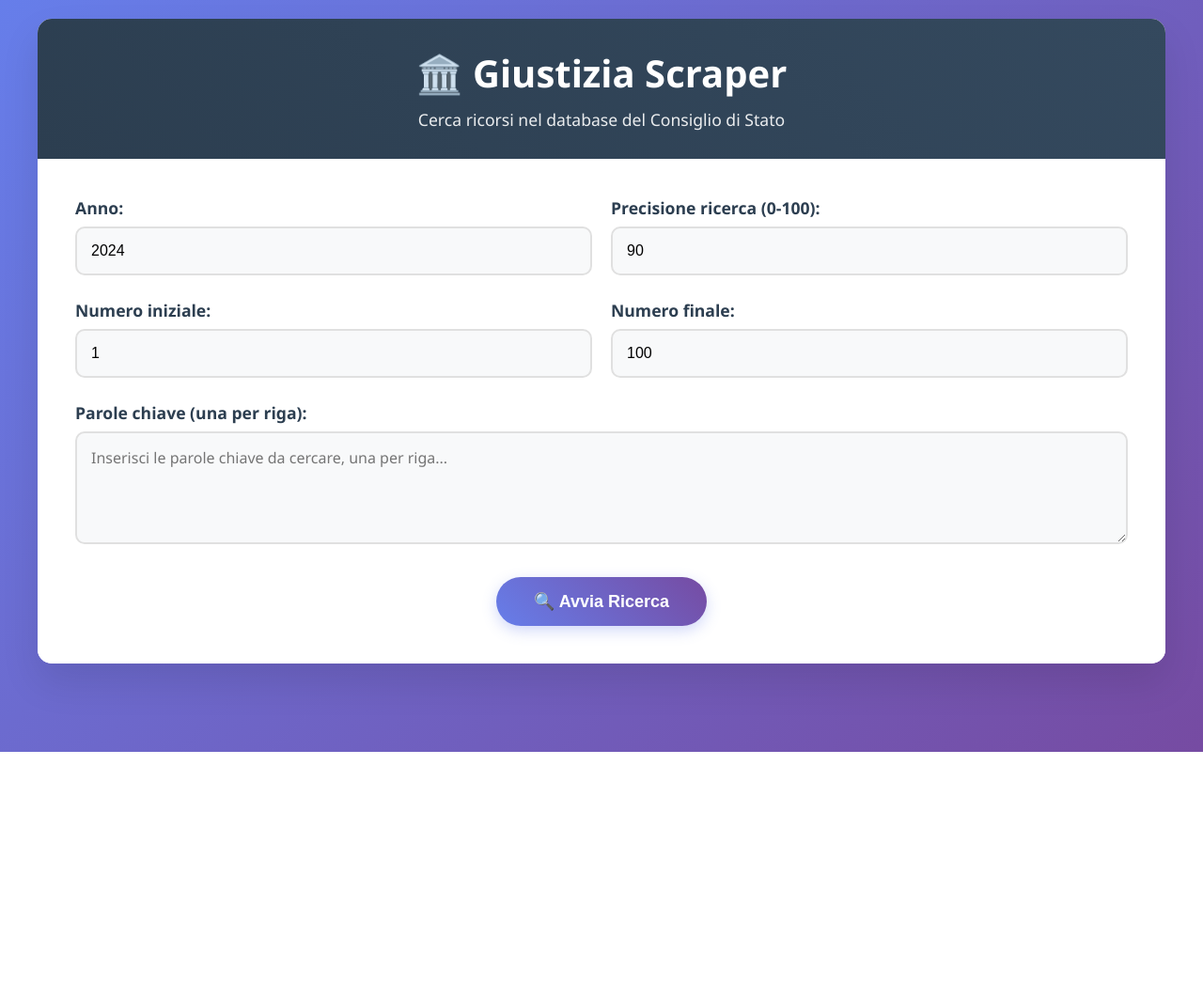
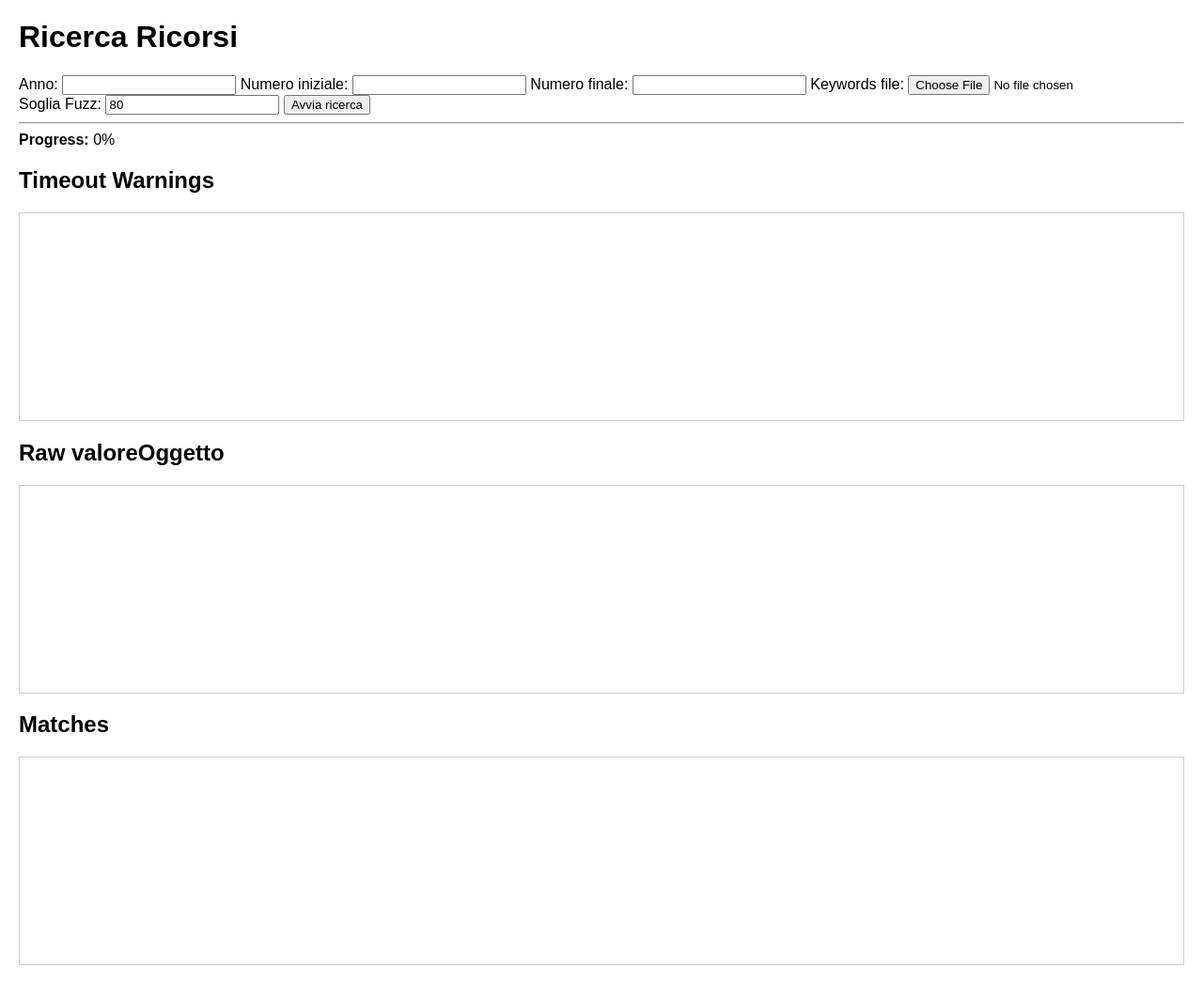
Before and after one commit to Hryuwu/giustizia-scraper, a Flask app: page / in a window 1280 px wide. Shown: the whole page at 94% size. Before the commit the page ends 800 px from the top, so only its background shows below. Run offline with Flask 3, Linux system fonts and the light colour scheme; some libraries are stand-ins or nearby versions.

Commit message:
Update index.html chat

```diff
--- a/templates/index.html
+++ b/templates/index.html
@@ -1,152 +1,118 @@
 <!DOCTYPE html>
-<html lang="it">
+<html>
 <head>
     <meta charset="UTF-8">
-    <meta name="viewport" content="width=device-width, initial-scale=1.0">
-    <title>Giustizia Scraper</title>
-    <link rel="stylesheet" href="static/styles.css">
+    <title>Ricerca Ricorsi</title>
+    <style>
+        body { font-family: Arial, sans-serif; margin: 20px; }
+        .log-box { border: 1px solid #ccc; padding: 10px; height: 200px; overflow-y: scroll; }
+        .log-entry { margin-bottom: 5px; }
+        .match { background-color: #d4edda; padding: 5px; border: 1px solid #c3e6cb; }
+        .timeout { background-color: #f8d7da; padding: 5px; border: 1px solid #f5c6cb; color: #721c24; }
+        .raw { background-color: #e2e3e5; padding: 5px; border: 1px solid #d6d8db; font-family: monospace; }
+    </style>
 </head>
 <body>
-    <div class="container">
-        <div class="header">
-            <h1>🏛️ Giustizia Scraper</h1>
-            <p>Cerca ricorsi nel database del Consiglio di Stato</p>
+    <h1>Ricerca Ricorsi</h1>
+
+    <!-- Your existing form -->
+    <form id="search-form">
+        <label>Anno:
+            <input type="number" id="year" name="year" required>
+        </label>
+        <label>Numero iniziale:
+            <input type="number" id="start_num" name="start_num" required>
+        </label>
+        <label>Numero finale:
+            <input type="number" id="end_num" name="end_num" required>
+        </label>
+        <label>Keywords file:
+            <input type="file" id="keywords" name="keywords" required>
+        </label>
+        <label>Soglia Fuzz:
+            <input type="number" id="fuzz_threshold" name="fuzz_threshold" value="80" required>
+        </label>
+        <button type="submit">Avvia ricerca</button>
+    </form>
+
+    <hr>
+
+    <!-- Progress -->
+    <div>
+        <strong>Progress:</strong> <span id="progress-text">0%</span>
     </div>
 
-        <div class="form-container">
-            <form id="scraperForm">
-                <div class="form-row">
-                    <div class="form-group">
-                        <label for="year">Anno:</label>
-                        <input type="number" id="yearInput" name="year" min="2000" max="2025" value="2024" required>
-                    </div>
+    <!-- Timeout Warnings -->
+    <h2>Timeout Warnings</h2>
+    <div id="timeout-log" class="log-box"></div>
 
-                    <div class="form-group">
-                        <label for="precision">Precisione ricerca (0-100):</label>
-                        <input type="number" id="precisionInput" name="precision" min="0" max="100" value="90" required>
-                    </div>
-                </div>
+    <!-- Raw valoreOggetto -->
+    <h2>Raw valoreOggetto</h2>
+    <div id="raw-log" class="log-box"></div>
 
-                <div class="form-row">
-                    <div class="form-group">
-                        <label for="startNum">Numero iniziale:</label>
-                        <input type="number" id="startNumInput" name="startNum" min="1" value="1" required>
-                    </div>
+    <!-- Matches -->
+    <h2>Matches</h2>
+    <div id="matches-log" class="log-box"></div>
 
-                    <div class="form-group">
-                        <label for="endNum">Numero finale:</label>
-                        <input type="number" id="endNumInput" name="endNum" min="1" value="100" required>
-                    </div>
-                </div>
-
-                <div class="form-group">
-                    <label for="keywords">Parole chiave (una per riga):</label>
-                    <textarea id="keywords" name="keywordsInput" placeholder="Inserisci le parole chiave da cercare, una per riga..." required></textarea>
-                </div>
-
-                <div class="btn-container">
-                    <button type="submit" class="btn-primary" id="startBtn">🔍 Avvia Ricerca</button>
-                </div>
-            </form>
-
-            <div class="progress-container" id="progressContainer">
-                <h3 id="progressText">Ricerca in corso...</h3>
-                <div class="progress-bar">
-                    <div class="progress-fill" id="progressFill"></div>
-                </div>
-                <p id="progressStatus">0 / 0 ricorsi processati</p>
-            </div>
-        </div>
-
-        <div class="results-container" id="resultsContainer">
-            <div class="results-header">
-                <h2>📋 Risultati della Ricerca</h2>
-                <p id="resultsCount"></p>
-            </div>
-
-            <table class="results-table" id="resultsTable">
-                <thead>
-                    <tr>
-                        <th>Parola Chiave</th>
-                        <th>Numero Ricorso</th>
-                        <th>Anno</th>
-                    </tr>
-                </thead>
-                <tbody id="resultsBody">
-                </tbody>
-            </table>
-        </div>
-    </div>
-<!-- Add this in the <head> or just before closing </body> -->
-<script src="/socket.io/socket.io.js"></script>
+    <script src="https://cdnjs.cloudflare.com/ajax/libs/socket.io/4.5.4/socket.io.min.js"></script>
     <script>
-  document.addEventListener("DOMContentLoaded", function () {
         const socket = io();
 
-    // Example: when user clicks "Start Scrape" button
-    document.getElementById("startScrapeBtn").addEventListener("click", function () {
-      const year = document.getElementById("yearInput").value;
-      const startNum = parseInt(document.getElementById("startNumInput").value, 10);
-      const endNum = parseInt(document.getElementById("endNumInput").value, 10);
-      const keywords = document.getElementById("keywordsInput").value.split(",").map(k => k.trim());
-      const precision = parseInt(document.getElementById("precisionInput").value, 10);
-
-      // Send start event to backend
-      socket.emit("start_scrape", { year, startNum, endNum, keywords, precision });
-
-      // Clear previous output
-      clearResults();
+        // Progress update with elapsed time
+        socket.on('progress_update', data => {
+            document.getElementById('progress-text').innerText =
+                `${data.percentage.toFixed(2)}% - ${data.status}`;
         });
 
-    // Receive progress updates from backend
-    socket.on("progress_update", function(data) {
-      updateProgress(data.current, data.total, data.percentage, data.status);
+        // Timeout warnings
+        socket.on('timeout_warning', data => {
+            const log = document.getElementById('timeout-log');
+            const entry = document.createElement('div');
+            entry.classList.add('log-entry', 'timeout');
+            entry.innerText = `⚠️ Timeout on ${data.case_number}: ${data.reason}`;
+            log.appendChild(entry);
+            log.scrollTop = log.scrollHeight;
         });
 
-    // Receive keyword hit results
-    socket.on("result_found", function(data) {
-      addResult(data.keyword, data.case_number, data.match_score, data.match_method);
+        // Raw valoreOggetto
+        socket.on('raw_content', data => {
+            const log = document.getElementById('raw-log');
+            const entry = document.createElement('div');
+            entry.classList.add('log-entry', 'raw');
+            entry.innerText = `[${data.case_number}] ${data.content}`;
+            log.appendChild(entry);
+            log.scrollTop = log.scrollHeight;
         });
 
-    // Scraping complete event
-    socket.on("scraping_complete", function(data) {
-      showCompleteMessage(data.total_found);
+        // Matches found
+        socket.on('match_found', data => {
+            const log = document.getElementById('matches-log');
+            const entry = document.createElement('div');
+            entry.classList.add('log-entry', 'match');
+            entry.innerText = `✅ Match in ${data.case_number} — Keyword: "${data.keyword}" (Score: ${data.score})`;
+            log.appendChild(entry);
+            log.scrollTop = log.scrollHeight;
         });
 
-    // Scraping error event
-    socket.on("scraping_error", function(data) {
-      showError(data.error);
-    });
+        // Handle form submission (send to backend via Socket.IO)
+        document.getElementById('search-form').addEventListener('submit', e => {
+            e.preventDefault();
 
-    // Add helper functions:
-    function updateProgress(current, total, percentage, status) {
-      // Update progress bar and status text in your page
-      document.getElementById("progressBar").value = percentage;
-      document.getElementById("statusText").textContent = status;
-      document.getElementById("progressText").textContent = `${current} / ${total}`;
-    }
+            const formData = new FormData(e.target);
+            const payload = {
+                year: formData.get('year'),
+                start_num: parseInt(formData.get('start_num')),
+                end_num: parseInt(formData.get('end_num')),
+                fuzz_threshold: parseInt(formData.get('fuzz_threshold'))
+            };
 
-    function addResult(keyword, caseNumber, score, method) {
-      const resultsDiv = document.getElementById("results");
-      const item = document.createElement("div");
-      item.textContent = `Keyword "${keyword}" found in case ${caseNumber} (score: ${score}, method: ${method})`;
-      resultsDiv.appendChild(item);
-    }
-
-    function showCompleteMessage(totalFound) {
-      alert(`Scraping complete! Total matches found: ${totalFound}`);
-    }
-
-    function showError(errorMsg) {
-      alert(`Error during scraping: ${errorMsg}`);
-    }
-
-    function clearResults() {
-      document.getElementById("results").innerHTML = "";
-      document.getElementById("progressBar").value = 0;
-      document.getElementById("statusText").textContent = "";
-      document.getElementById("progressText").textContent = "";
-    }
+            const file = formData.get('keywords');
+            const reader = new FileReader();
+            reader.onload = function(evt) {
+                payload.keywords = evt.target.result.split('\n').map(k => k.trim()).filter(Boolean);
+                socket.emit('start_search', payload);
+            };
+            reader.readAsText(file);
         });
     </script>
 </body>
```
Lines whose indentation alone changed are shown as unchanged.
